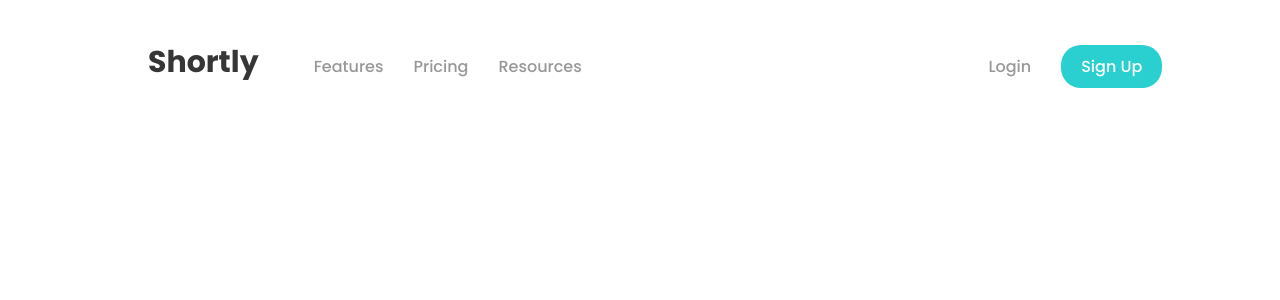
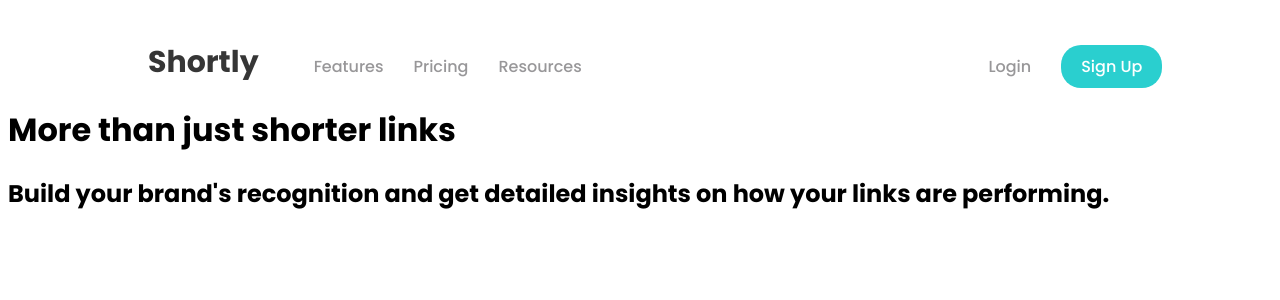
Before and after one commit to arodriguez175/url-shortener, a React (Create React App) app: page / in a window 1280 px wide. Shown: the top 300 px of the page. Built offline with nearby package versions, Linux system fonts and the light colour scheme.

Commit message:
Added files for navigation links and made a hero section component.

```diff
--- a/src/App.js
+++ b/src/App.js
@@ -1,9 +1,15 @@
 import React from "react";
 import Navbar from "./Navbar";
+import Hero from "./Hero";
 
 class App extends React.Component {
   render() {
-    return <Navbar />;
+    return (
+      <div>
+        <Navbar />
+        <Hero />
+      </div>
+    );
   }
 }
 
--- /dev/null
+++ b/src/Hero.js
@@ -0,0 +1,17 @@
+import React from "react";
+
+class Hero extends React.Component {
+  render() {
+    return (
+      <div>
+        <h1>More than just shorter links</h1>
+        <h2>
+          Build your brand's recognition and get detailed insights on how your
+          links are performing.
+        </h2>
+      </div>
+    );
+  }
+}
+
+export default Hero;
```
Also changed, not shown: src/Features.js (added, +13 -0 lines), src/Home.js (added, +13 -0 lines), src/Login.js (added, +13 -0 lines), src/Pricing.js (added, +13 -0 lines), src/Resources.js (added, +13 -0 lines), src/SignUp.js (added, +13 -0 lines).
